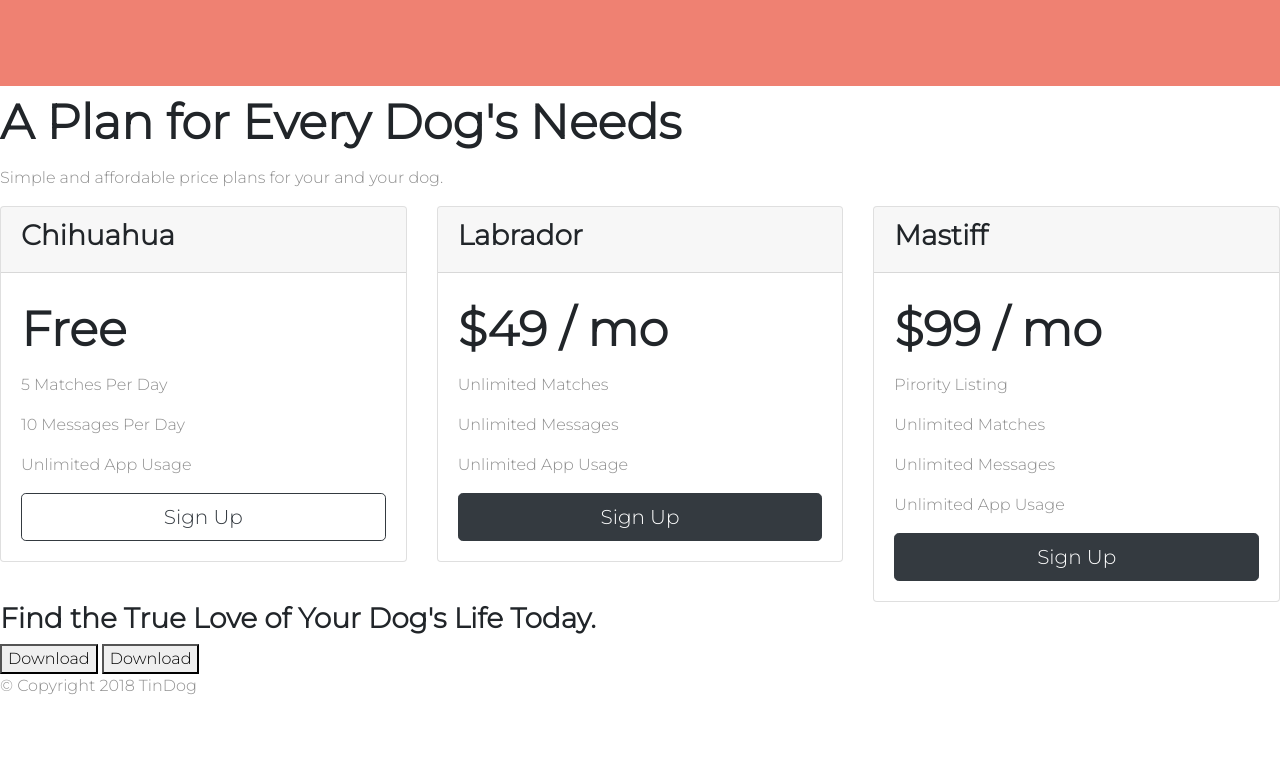
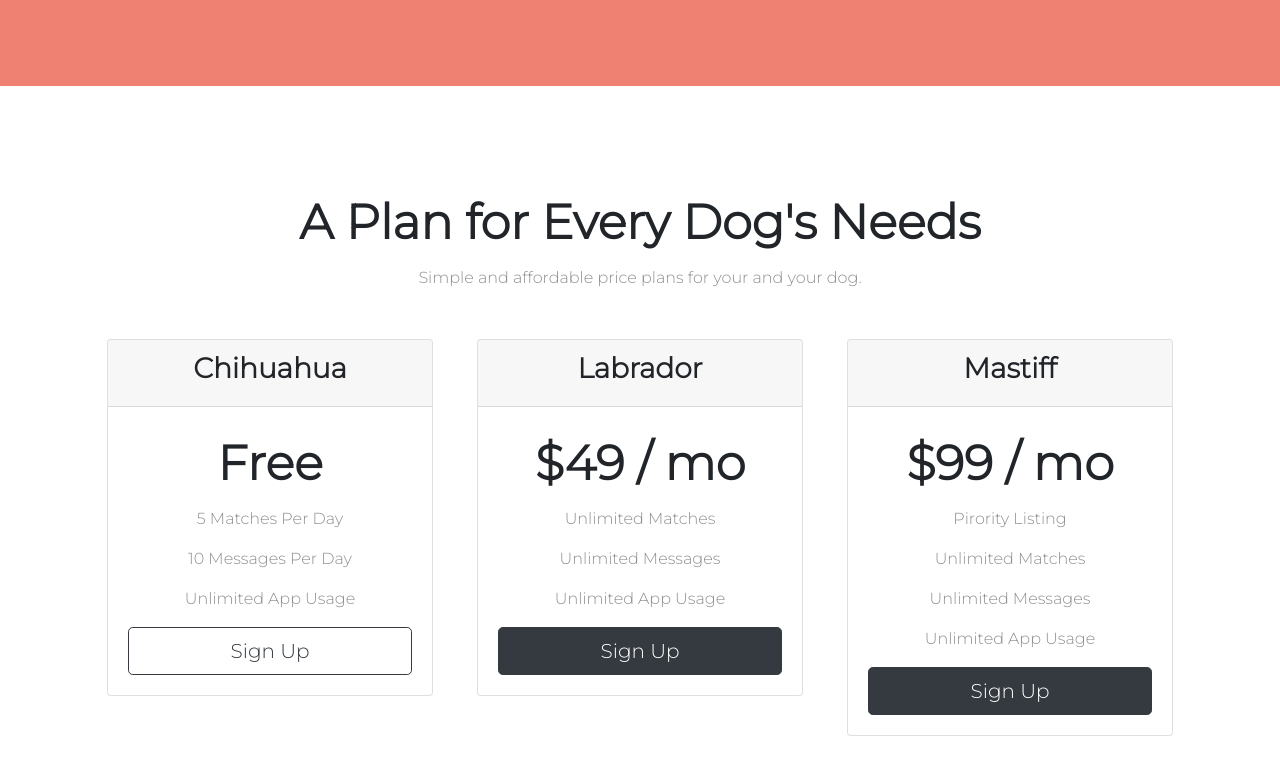
Before and after one commit to Akansha0211/tindog-website, a plain HTML site: page index.html in a window 1280 px wide. Shown: the part 2041-2800 px from the top of the page. Before the commit the page ends 2755 px from the top, so only its background shows below. Drawn offline with nearby package versions, Linux system fonts and the light colour scheme.

Commit message:
Styling the cards

```diff
--- a/css/styles.css
+++ b/css/styles.css
@@ -105,5 +105,9 @@ p{
 
 /* Pricing Section */
 #pricing{
-
+    padding: 100px;
+    text-align: center;
 }
+.pricing-col{
+    padding: 3% 2%;
+}
--- a/index.html
+++ b/index.html
@@ -149,7 +149,7 @@
     <p>Simple and affordable price plans for your and your dog.</p>
 
     <div class="row">
-      <div class="col-lg-4 col-md-6">
+      <div class="pricing-col col-lg-4 col-md-6">
         <div class="card">
           <div class="card-header"><h3>Chihuahua</h3></div>
           <div class="card-body">
@@ -161,7 +161,7 @@
           </div>
         </div>
       </div>
-      <div class="col-lg-4 col-md-6">
+      <div class="pricing-col col-lg-4 col-md-6">
         <div class="card">
           <div class="card-header"><h3>Labrador</h3></div>
           <div class="card-body">
@@ -173,7 +173,7 @@
           </div>
         </div>
       </div>
-      <div class="col-lg-4 col-md-12">
+      <div class="pricing-col col-lg-4 col-md-12">
         <div class="card">
           <div class="card-header"><h3>Mastiff</h3></div>
           <div class="card-body">
```
